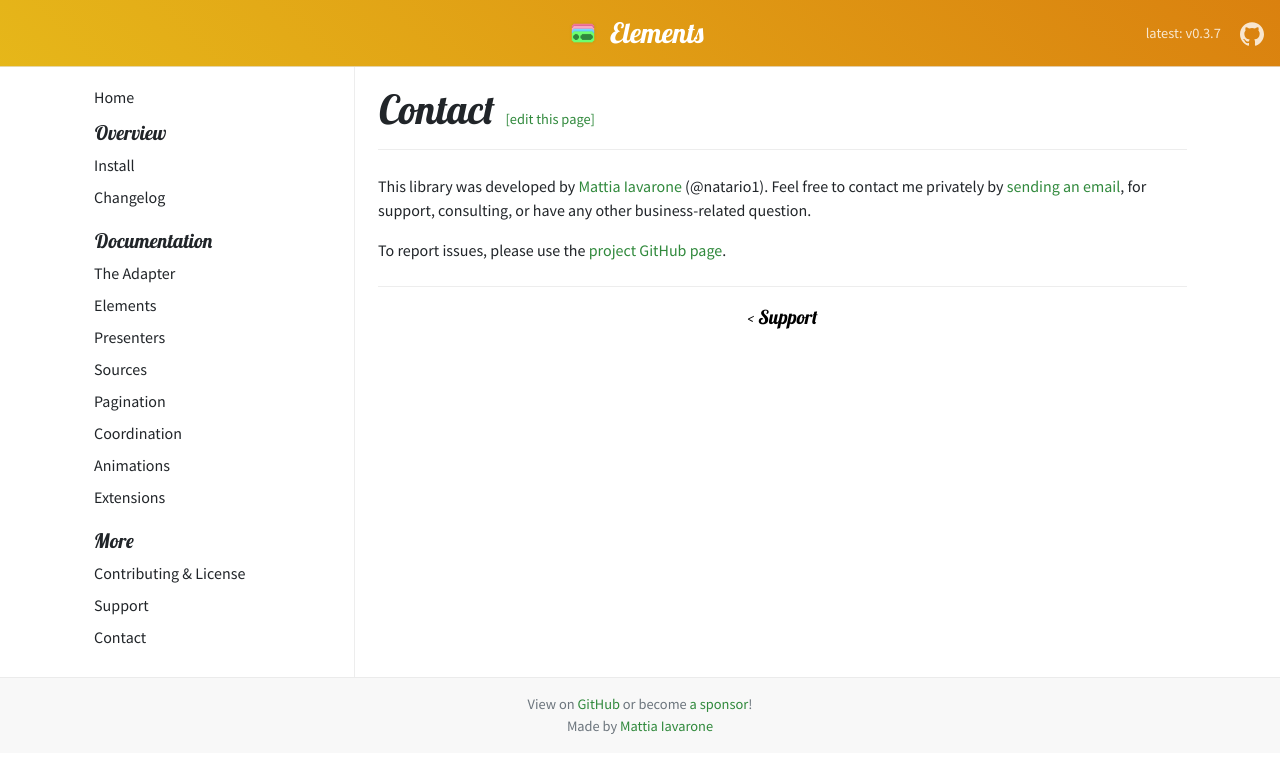
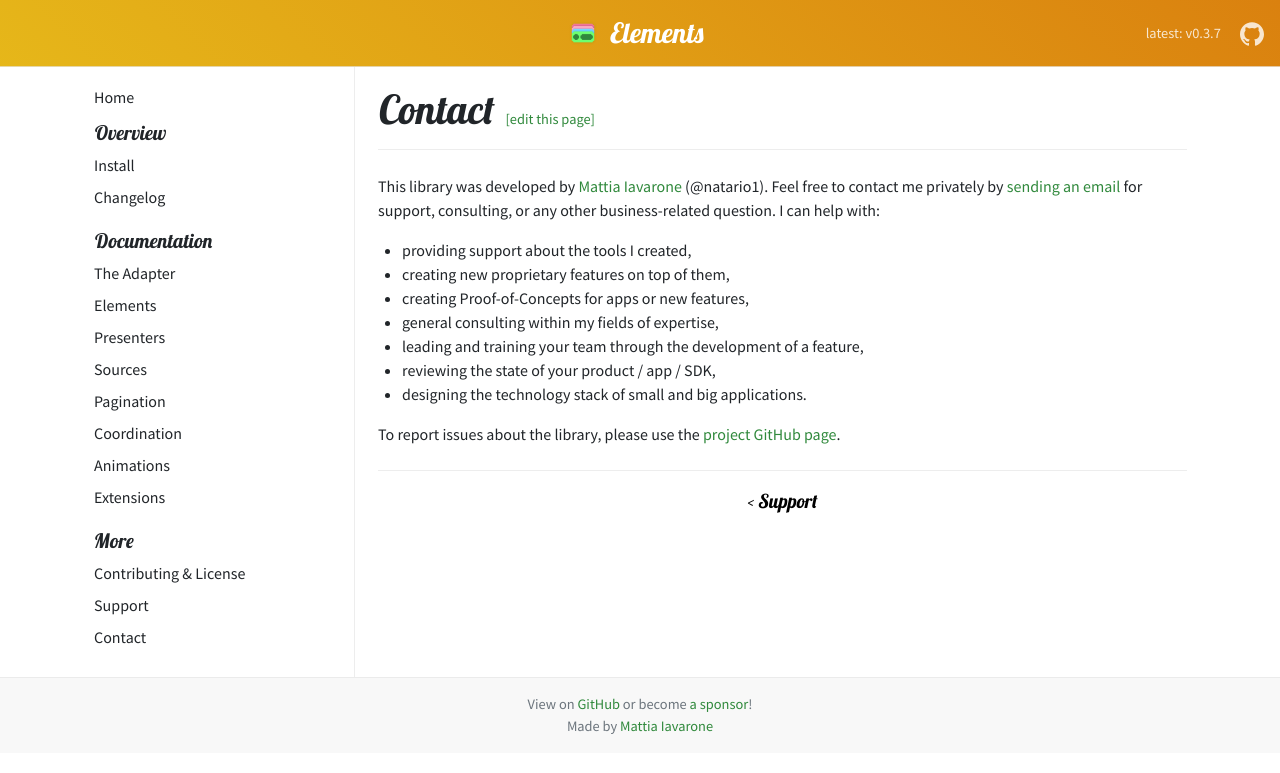
Before and after one commit to natario1/Elements, a Jekyll site: the page built from docs/_extra/contact.md, in a window 1280 px wide. Shown: the top 773 px of the page. Built offline with Jekyll 4.4.1, drawn with Linux system fonts in a browser that asks for light colours.

Commit message:
Fix contact page

```diff
--- a/docs/_extra/contact.md
+++ b/docs/_extra/contact.md
@@ -4,8 +4,16 @@ title: "Contact"
 order: 3
 ---
 
-This library was developed by [Mattia Iavarone](https://github.com/natario1) (@natario1).
-Feel free to contact me privately by <a href="mailto:mat.iavarone@gmail.com">sending an email</a>,
-for support, consulting, or have any other business-related question.
+This library was developed by [{{ site.author.name }}]({{ site.author.website }}) (@{{ site.author.github }}).
+Feel free to contact me privately by <a href="mailto:{{ site.author.email }}">sending an email</a>
+for support, consulting, or any other business-related question. I can help with:
 
-To report issues, please use the [project GitHub page](https://github.com/natario1/Elements).
+- providing support about the tools I created,
+- creating new proprietary features on top of them,
+- creating Proof-of-Concepts for apps or new features,
+- general consulting within my fields of expertise,
+- leading and training your team through the development of a feature,
+- reviewing the state of your product / app / SDK,
+- designing the technology stack of small and big applications.
+
+To report issues about the library, please use the [project GitHub page](https://github.com/{{ site.author.github }}/{{ site.github_repo }}/issues).
```
Also changed, not shown: docs/_extra/donate.md (+1 -1 lines).
